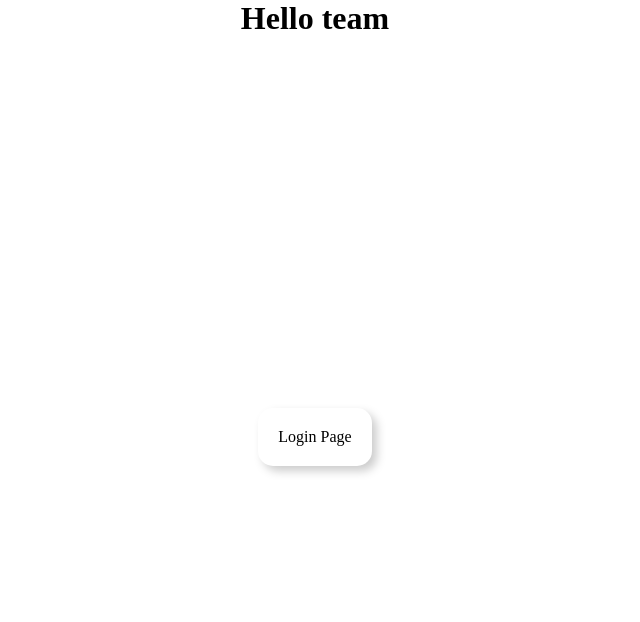
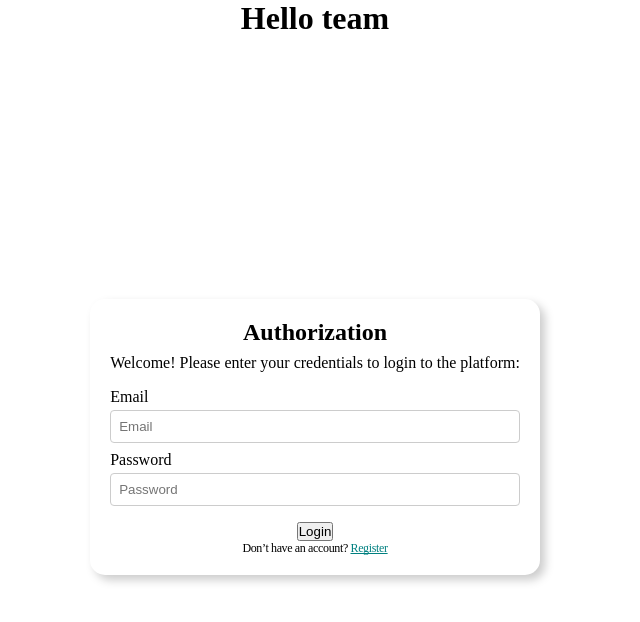
Before and after one commit to DenysShchypt/ProjectSolar, a React (Vite) app in the folder client/: page /login in a window 1280 px wide. Shown: the top 622 px of the page, without its empty margins (325-965 px from the left). Built offline with nearby package versions, Linux system fonts and the light colour scheme.

Commit message:
add types for register

```diff
--- a/client/src/pages/Auth/Login/index.tsx
+++ b/client/src/pages/Auth/Login/index.tsx
@@ -1,7 +1,43 @@
+import { AccentTextForLink, RegisterInput, RegisterLabel, RegisterText, RegisterTitle, TextForLink, WrapperRegisterInputs, WrapperTextForLink } from "../Register/styled";
+import { IPropsLogin } from "../../../common/types/auth";
 import { FC } from "react";
 
-const Login: FC = (): JSX.Element => {
-  return <div>Login Page</div>;
+const Login: FC<IPropsLogin> = (props: IPropsLogin): JSX.Element => {
+  const { setEmail, setPassword } = props;
+
+  return (
+    <>
+      <RegisterTitle>Authorization</RegisterTitle>
+      <RegisterText>
+        Welcome! Please enter your credentials to login to the platform:
+      </RegisterText>
+      <WrapperRegisterInputs>
+        <RegisterLabel>
+          Email
+          <RegisterInput
+            type="email"
+            placeholder="Email"
+            onChange={(e) => setEmail(e.target.value)}
+          />
+        </RegisterLabel>
+        <RegisterLabel>
+          Password
+          <RegisterInput
+            type="password"
+            placeholder="Password"
+            onChange={(e) => setPassword(e.target.value)}
+          />
+        </RegisterLabel>
+      </WrapperRegisterInputs>
+      <button type="submit">Login</button>
+      <WrapperTextForLink>
+        <TextForLink>
+          Don’t have an account?{' '}
+          <AccentTextForLink to="/register">Register </AccentTextForLink>
+        </TextForLink>
+      </WrapperTextForLink>
+    </>
+  );
 };
 
 export default Login;
--- a/client/src/pages/Auth/Register/index.tsx
+++ b/client/src/pages/Auth/Register/index.tsx
@@ -9,8 +9,10 @@ import {
     WrapperRegisterInputs,
     WrapperTextForLink,
 } from "./styled";
+import { IPropsRegister } from "../../../common/types/auth";
 
-const Register: FC = (): JSX.Element => {
+const Register: FC<IPropsRegister> = (props: IPropsRegister): JSX.Element => {
+    const {setFirstName, setLastName, setEmail, setPassword, setRepeatPassword} = props
     return (
         <>
             <RegisterTitle>Registration</RegisterTitle>
@@ -19,22 +21,27 @@ const Register: FC = (): JSX.Element => {
             </RegisterText>
             <WrapperRegisterInputs>
                 <RegisterLabel>
-                    Username
-                    <RegisterInput type="text" placeholder="Name" />
+                    First Name
+                    <RegisterInput type="text" placeholder="First Name" onChange={(e) => setFirstName(e.target.value)}/>
+                </RegisterLabel>
+                <RegisterLabel>
+                    Last Name
+                    <RegisterInput type="text" placeholder="Last Name" onChange={(e) => setLastName(e.target.value)} />
                 </RegisterLabel>
                 <RegisterLabel>
                     Email
-                    <RegisterInput type="email" placeholder="Email" />
+                    <RegisterInput type="email" placeholder="Email" onChange={(e) => setEmail(e.target.value)}/>
                 </RegisterLabel>
                 <RegisterLabel>
                     Password
-                    <RegisterInput type="password" placeholder="Password" />
+                    <RegisterInput type="password" placeholder="Password" onChange={(e) => setPassword(e.target.value)}/>
                 </RegisterLabel>
                 <RegisterLabel>
                     Confirm password
                     <RegisterInput
                         type="password"
                         placeholder="Confirm password"
+                        onChange={(e) => setRepeatPassword(e.target.value)}
                     />
                 </RegisterLabel>
             </WrapperRegisterInputs>
--- a/client/src/pages/Auth/index.tsx
+++ b/client/src/pages/Auth/index.tsx
@@ -2,20 +2,35 @@ import { useLocation } from "react-router-dom";
 import Login from "./Login";
 import Register from "./Register";
 import { AuthContainer, AuthWrapper } from "./styled";
-import React from "react";
+import  { useState } from "react";
+import { FC } from "react";
 import { instance } from "../../utils/axios";
 
-const AuthRootComponent = () => {
+const AuthRootComponent: FC = () : JSX.Element => {
     const location = useLocation();
-    const [name, setName] = React.useState("");
-    const [email, setEmail] = React.useState("");
-    const [password, setPassword] = React.useState("");
+    const [firstName, setFirstName] = useState("");
+    const [lastName, setLastName] = useState("");
+    const [email, setEmail] = useState("");
+    const [password, setPassword] = useState("");
+    const [repeatPassword, setRepeatPassword] = useState("");
 
-    const handleSubmit = async (e:{preventDefault:()=>void}) => {
+    const handleSubmit = async (e: { preventDefault: () => void }) => {
         e.preventDefault();
-        const userData = { name, email, password };
-        const user = await instance.post("auth/register", userData)
+        if (location.pathname === "/login"){
+            // console.log("Login");
+
+            const userData = { email, password };
+        const user = await instance.post("auth/login", userData)
         console.log(user.data);
+        } else {
+            if (password === repeatPassword){
+                const userData = { firstName, lastName, email, password };
+            const newUser = await instance.post("auth/register", userData)
+            console.log(newUser);
+            } else {
+                throw new Error('Your passwords do not match.')
+            }
+        }
 
     }
 
@@ -23,7 +38,9 @@ const AuthRootComponent = () => {
         <AuthContainer>
             <form onSubmit={handleSubmit}>
             <AuthWrapper>
-            {location.pathname === "/login" ? <Login /> : <Register />}
+                    {location.pathname ===
+                        "/login" ? <Login setEmail={setEmail} setPassword={setPassword} />
+                        : <Register setFirstName={setFirstName} setLastName={setLastName} setEmail={setEmail} setPassword={setPassword} setRepeatPassword={setRepeatPassword}/>}
             </AuthWrapper>
             </form>
         </AuthContainer>
```
Also changed, not shown: client/src/common/types/auth/index.ts (+24 -12 lines).
